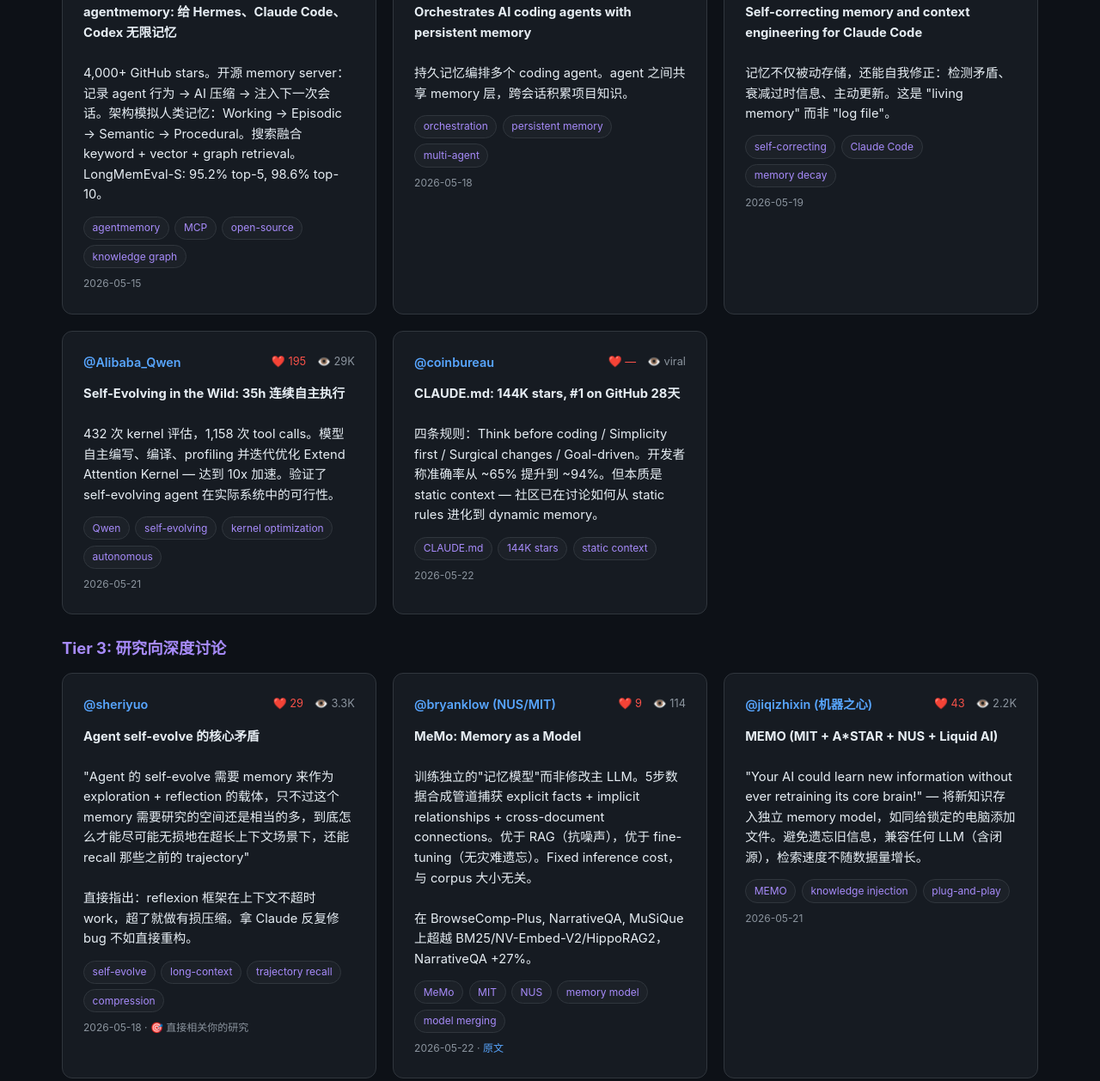
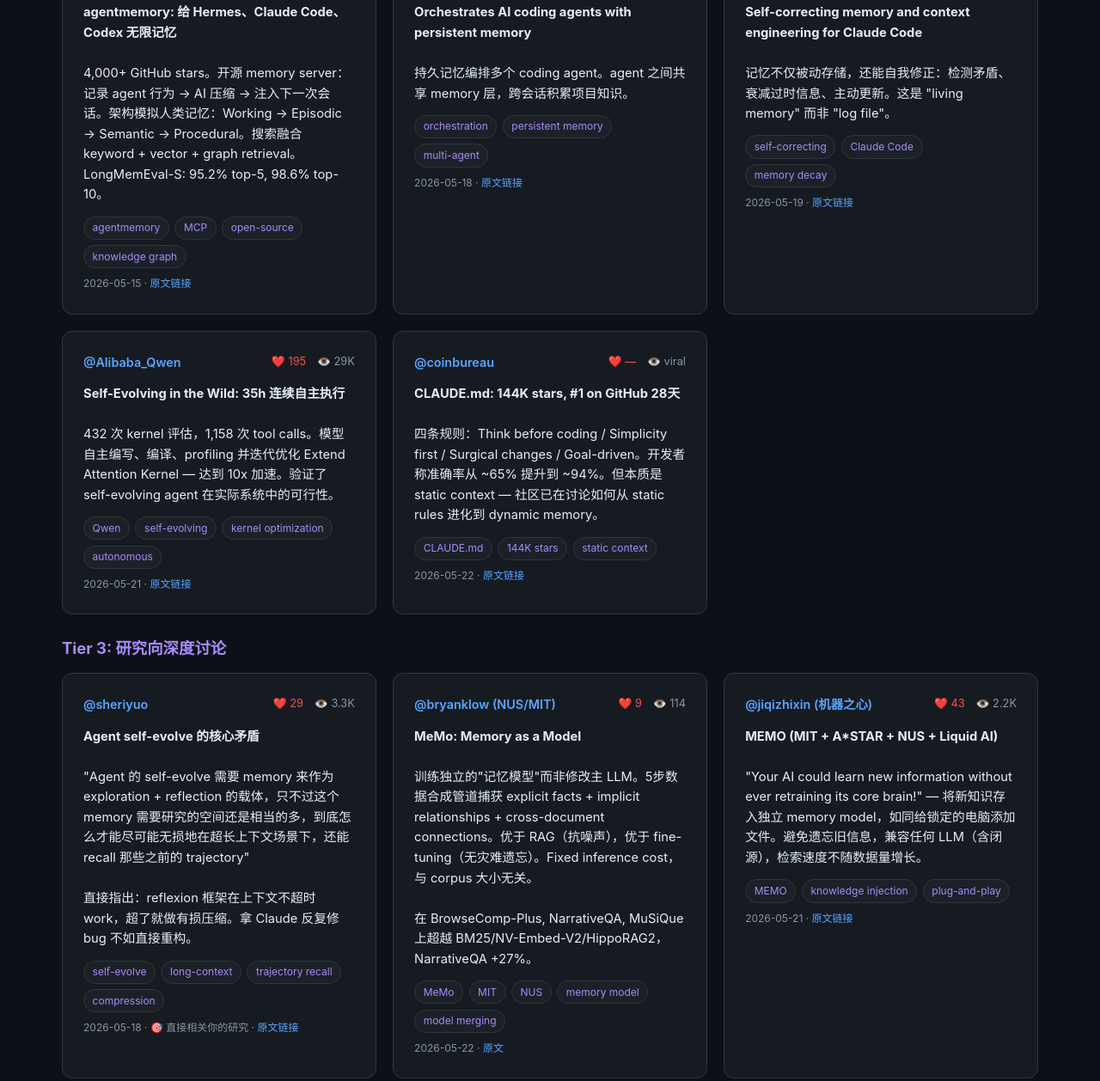
Before and after one commit to syr-cn/Agentic-Paper-Reading, a plain HTML site: page community/2026-05-22_agentic-memory-landscape.html in a window 1280 px wide. Shown: the part 1123-2381 px from the top of the page at 86% size. Drawn offline with Linux system fonts and the light colour scheme.

Commit message:
Add source links to all discussion cards

```diff
--- a/community/2026-05-22_agentic-memory-landscape.html
+++ b/community/2026-05-22_agentic-memory-landscape.html
@@ -311,7 +311,7 @@
                 <span class="tag">Karpathy</span>
                 <span class="tag">agentic stack</span>
             </div>
-            <div class="date">2026-05-10 · 原始来源: Karpathy @ Sequoia AI Ascent 2026</div>
+            <div class="date">2026-05-10 · 原始来源: Karpathy @ Sequoia AI Ascent 2026 · <a href="https://x.com/i/status/2053410240121675922">原文链接</a></div>
         </div>
 
         <div class="card">
@@ -328,7 +328,7 @@
                 <span class="tag">tutorial</span>
                 <span class="tag">persistent memory</span>
             </div>
-            <div class="date">2026-05-16</div>
+            <div class="date">2026-05-16 · <a href="https://x.com/i/status/2055672548227273044">原文链接</a></div>
         </div>
 
         <div class="card">
@@ -370,7 +370,7 @@
                 <span class="tag">open-source</span>
                 <span class="tag">knowledge graph</span>
             </div>
-            <div class="date">2026-05-15</div>
+            <div class="date">2026-05-15 · <a href="https://x.com/i/status/2055355998139715747">原文链接</a></div>
         </div>
 
         <div class="card">
@@ -387,7 +387,7 @@
                 <span class="tag">persistent memory</span>
                 <span class="tag">multi-agent</span>
             </div>
-            <div class="date">2026-05-18</div>
+            <div class="date">2026-05-18 · <a href="https://x.com/i/status/2056312372113854718">原文链接</a></div>
         </div>
 
         <div class="card">
@@ -404,7 +404,7 @@
                 <span class="tag">Claude Code</span>
                 <span class="tag">memory decay</span>
             </div>
-            <div class="date">2026-05-19</div>
+            <div class="date">2026-05-19 · <a href="https://x.com/i/status/2056646266843508982">原文链接</a></div>
         </div>
 
         <div class="card">
@@ -422,7 +422,7 @@
                 <span class="tag">kernel optimization</span>
                 <span class="tag">autonomous</span>
             </div>
-            <div class="date">2026-05-21</div>
+            <div class="date">2026-05-21 · <a href="https://x.com/i/status/2057450236180935056">原文链接</a></div>
         </div>
 
         <div class="card">
@@ -439,7 +439,7 @@
                 <span class="tag">144K stars</span>
                 <span class="tag">static context</span>
             </div>
-            <div class="date">2026-05-22</div>
+            <div class="date">2026-05-22 · <a href="https://x.com/i/status/2057700847187021967">原文链接</a></div>
         </div>
     </div>
 
@@ -461,7 +461,7 @@
                 <span class="tag">trajectory recall</span>
                 <span class="tag">compression</span>
             </div>
-            <div class="date">2026-05-18 · 🎯 直接相关你的研究</div>
+            <div class="date">2026-05-18 · 🎯 直接相关你的研究 · <a href="https://x.com/i/status/2056283503915110521">原文链接</a></div>
         </div>
 
         <div class="card">
@@ -498,7 +498,7 @@
                 <span class="tag">knowledge injection</span>
                 <span class="tag">plug-and-play</span>
             </div>
-            <div class="date">2026-05-21</div>
+            <div class="date">2026-05-21 · <a href="https://x.com/i/status/2057273858219213163">原文链接</a></div>
         </div>
     </div>
 </section>
```
